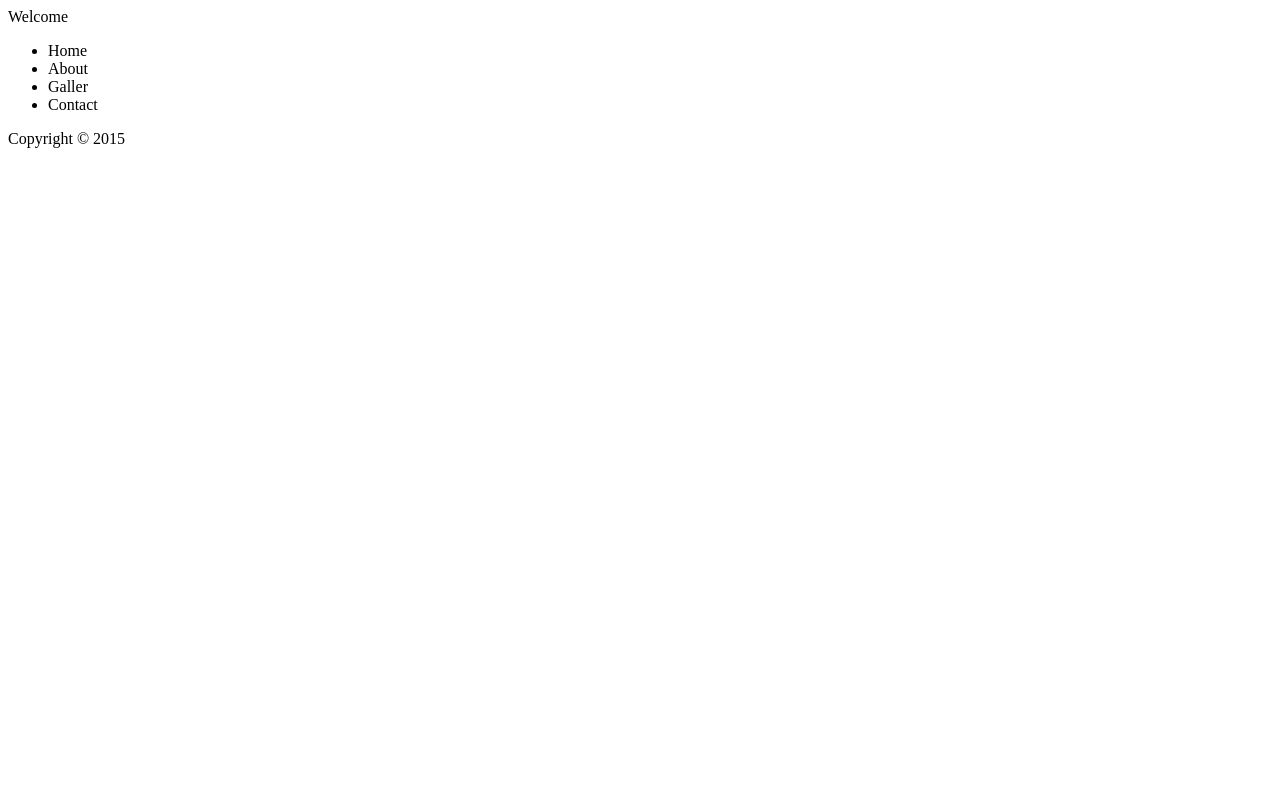
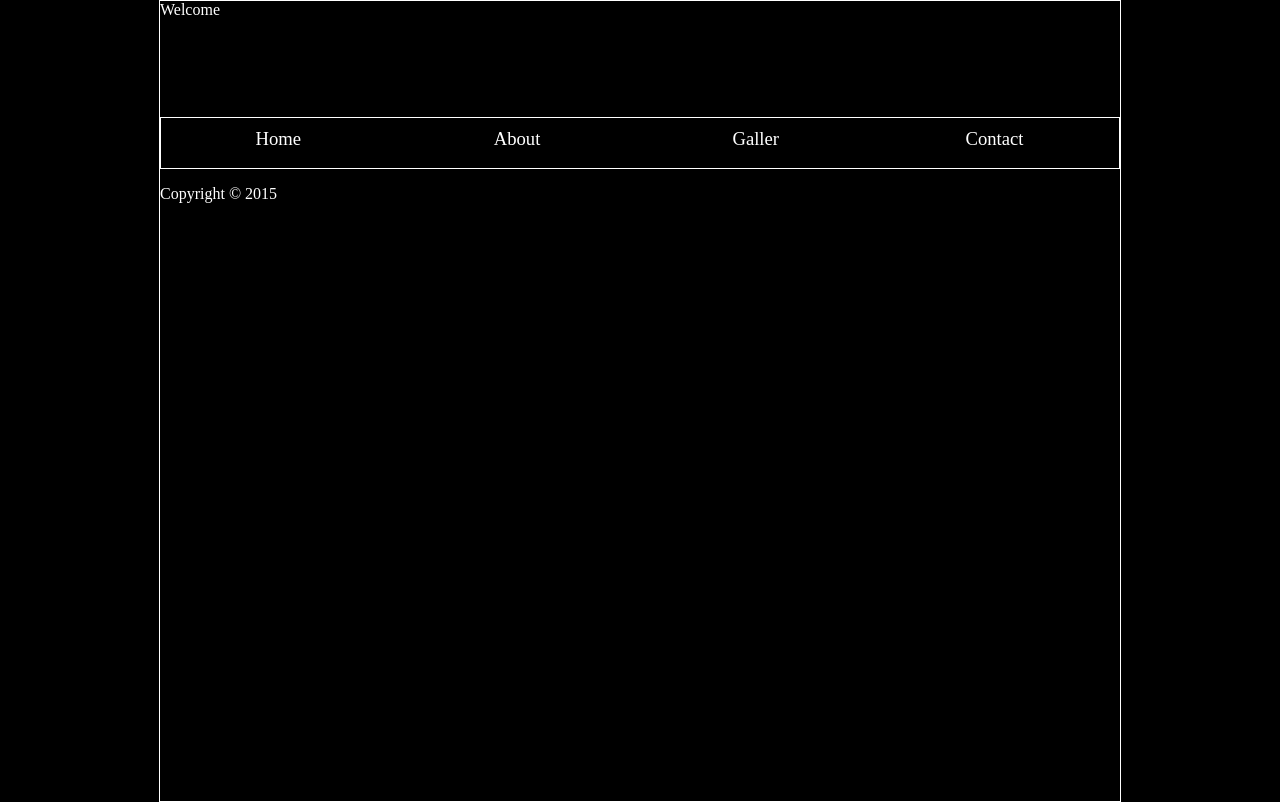
Before and after one commit to sashahavia/personalWebsite, a plain HTML site: page index.html in a window 1280 px wide. Drawn offline with Linux system fonts and the light colour scheme.

Commit message:
Styled Naviagtion

```diff
--- a/css/style.css
+++ b/css/style.css
@@ -0,0 +1,46 @@
+body{
+	background: black;
+	color: white;
+	padding: 0px;
+	margin: 0px;
+}
+
+#container{
+	border: solid 1px white;
+	width: 960px;
+	margin: 0 auto;
+	height: 100vh;
+}
+
+#banner{
+	height: 100px;
+}
+#title{
+
+}
+#smpanel{}
+nav{
+
+}
+
+nav ul{
+	border: solid 1px white;
+	list-style: none;
+	padding: 0px;
+}
+
+nav ul li{
+	border: solid 0px white;
+	display: inline-block;
+	width: 24.5%;
+	text-align: center;
+	height: 30px;
+	padding-top: 10px;
+	padding-bottom: 10px;
+	font-size: 14pt;
+}
+
+nav ul li:hover{
+	background: white;
+	color: black;
+}
```
Also changed, not shown: index.html (+1 -1 lines).
